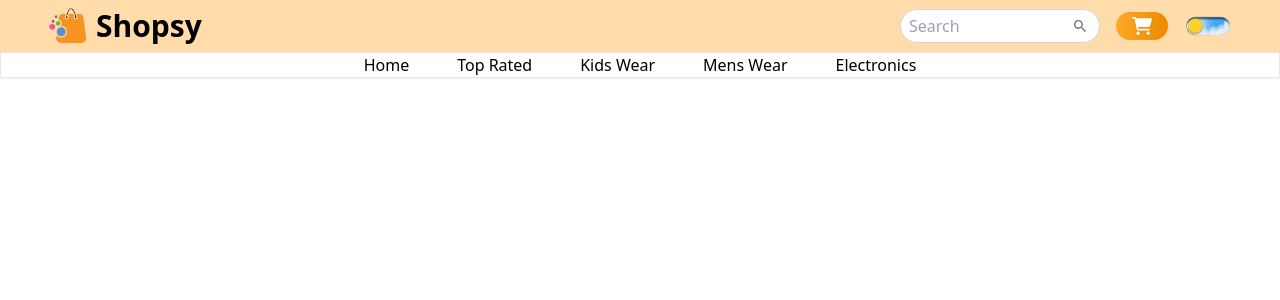
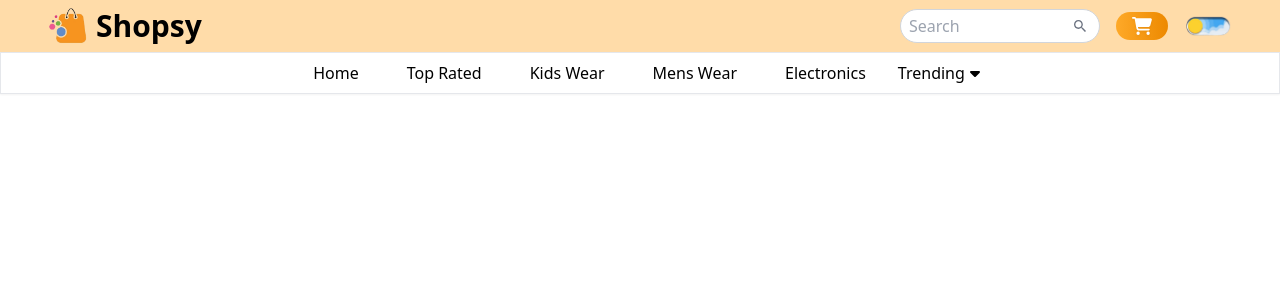
Before and after one commit to septianadip17/slicing-exercise-part3, a React (Vite) app: page / in a window 1280 px wide. Shown: the top 300 px of the page. Built offline with nearby package versions, Linux system fonts and the light colour scheme.

Commit message:
icon dropdown

```diff
--- a/src/components/Navbar/Navbar.jsx
+++ b/src/components/Navbar/Navbar.jsx
@@ -1,7 +1,7 @@
 import React from "react";
 import logo from "../../assets/logo.png";
 import { IoMdSearch } from "react-icons/io";
-import { FaCartShopping } from "react-icons/fa6";
+import { FaCaretDown, FaCartShopping } from "react-icons/fa6";
 import DarkMode from "./DarkMode";
 
 const Menu = [
@@ -77,11 +77,26 @@ const Navbar = () => {
         <ul className="sm:flex hidden items-center gap-4">
           {Menu.map((data) => (
             <li key={data.id}>
-              <a href="{data.link}" className="inline-block px-4 hover:text-primary duration-200">
+              <a
+                href="{data.link}"
+                className="inline-block px-4 hover:text-primary duration-200"
+              >
                 {data.name}
               </a>
             </li>
           ))}
+          {/* Simple Dropdown and Links */}
+          <li>
+            <a
+              href="#"
+              className="flex items-center gap-[2px] py-2"
+            >
+              Trending
+              <span>
+                <FaCaretDown className="transition-all duration-200 group-hover:rotate-180"/>
+              </span>
+            </a>
+          </li>
         </ul>
       </div>
     </div>
```
